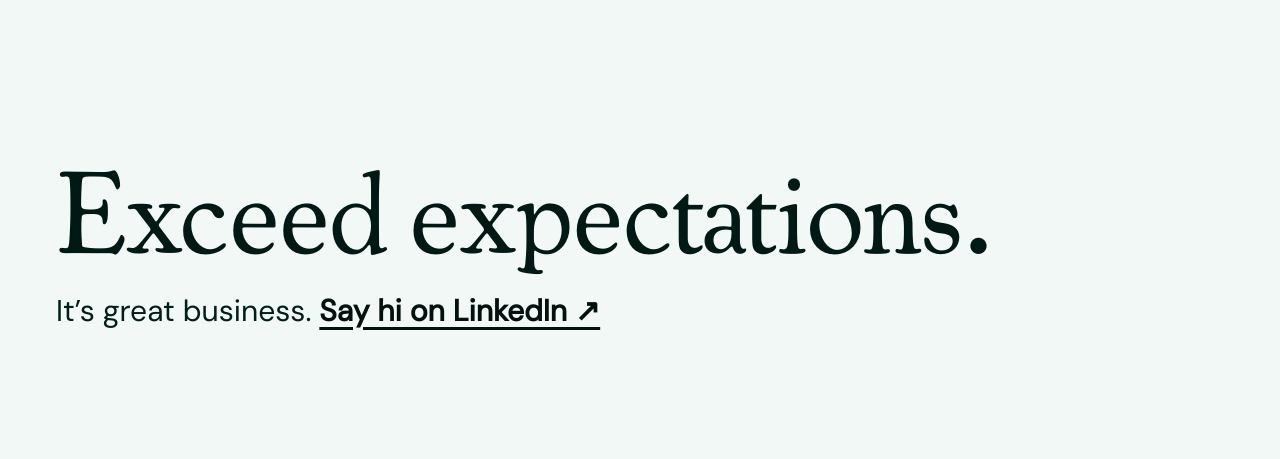
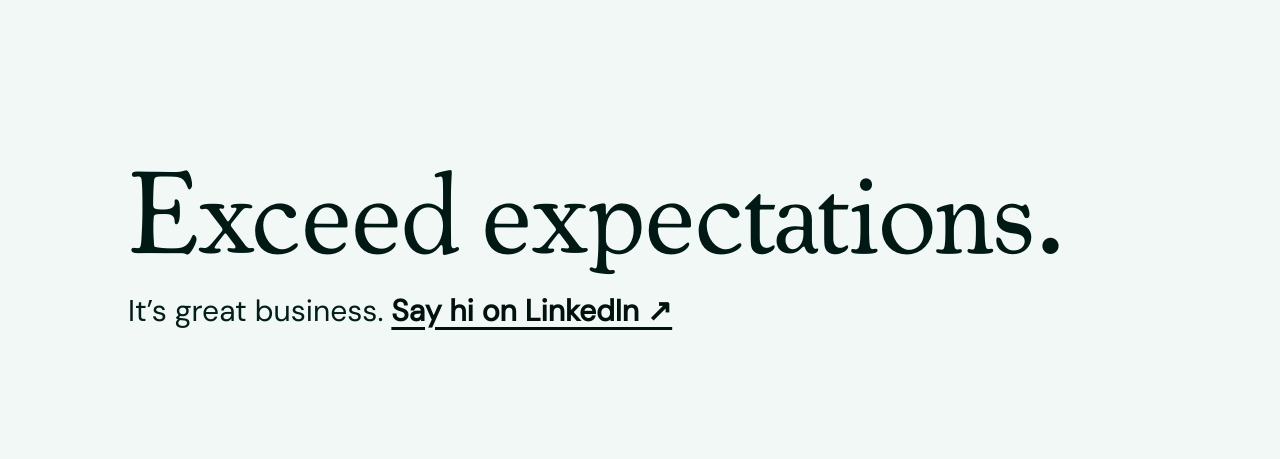
Before and after one commit to bergets/kohl-design, a Next.js app: page / in a window 1280 px wide. Shown: the part 152-611 px from the top of the page. Built offline with nearby package versions, Linux system fonts and the light colour scheme.

Commit message:
style(home): align hero content container to max-w-5xl mx-auto

```diff
--- a/app/page.tsx
+++ b/app/page.tsx
@@ -81,7 +81,7 @@ export default function Home() {
 
         <section className="min-h-dvh pt-20 sm:pt-24 w-full flex flex-col justify-between px-6 sm:px-8 md:px-12 lg:px-14 pb-12 sm:pb-16 relative">
           {/* Hero Headline & CTA */}
-          <div className="my-auto py-12 sm:py-20 w-full relative z-10 max-w-6xl space-y-6 sm:space-y-8">
+          <div className="my-auto py-12 sm:py-20 w-full relative z-10 max-w-5xl mx-auto space-y-6 sm:space-y-8">
             <h1
               className={`${cooper.className} text-5xl sm:text-7xl md:text-8xl lg:text-[100px] xl:text-[116px] leading-[0.95] font-normal tracking-tight text-pine-900 dark:text-white transition-colors duration-300 max-w-5xl`}
             >
```
